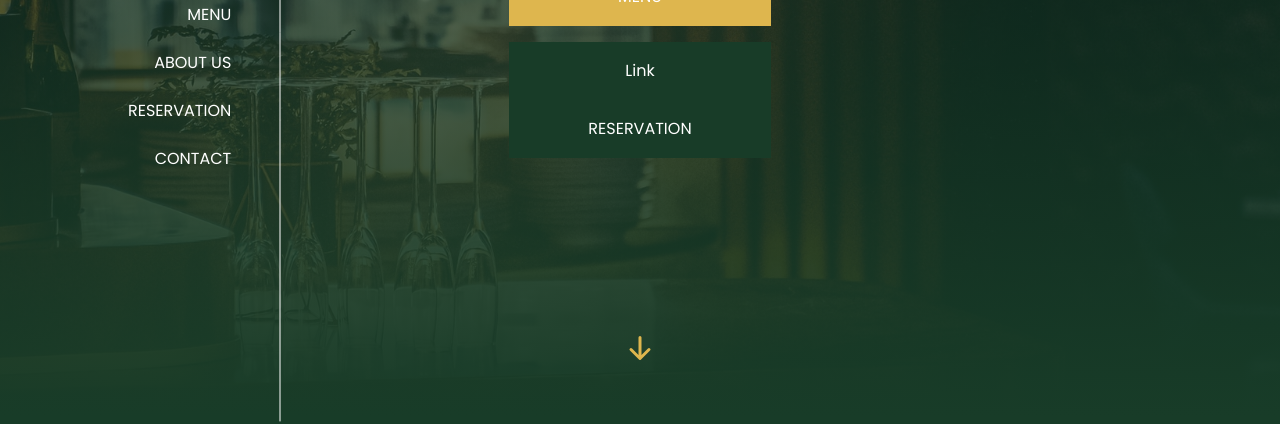
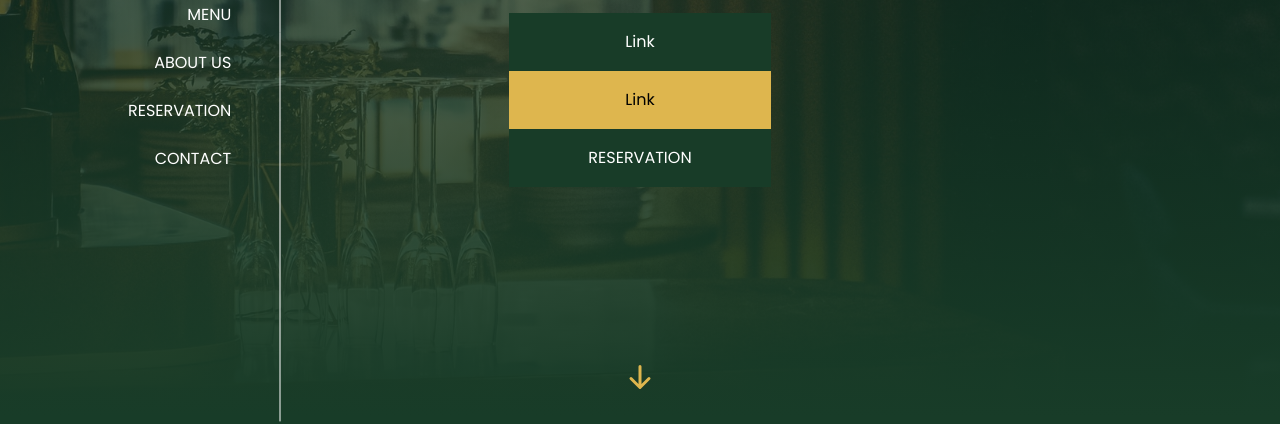
Before and after one commit to Majus1/Bar_template, a website: page index.html in a window 1280 px wide. Shown: the part 384-808 px from the top of the page. Drawn offline with Linux system fonts and the light colour scheme; a web font is replaced by a local one.

Commit message:
Testing buttons

```diff
--- a/index.html
+++ b/index.html
@@ -65,7 +65,8 @@
             <div class="d-flex flex-column">
                 <button href="#menu" type="button" class="btn btn-secondary text-white  mb-3">MENU</button>
                 <a class="btn btn-primary" href="#" role="button">Link</a>
-                <a href="#table-reservation" type="button" class="btn btn-primary  mb-3">RESERVATION</a>
+                <a class="btn btn-secondary" href="#" role="button">Link</a>
+                <a href="#table-reservation" class="btn btn-primary  mb-3">RESERVATION</a>
             </div>
             <!-- ::: Button block ::: -->
 
```
